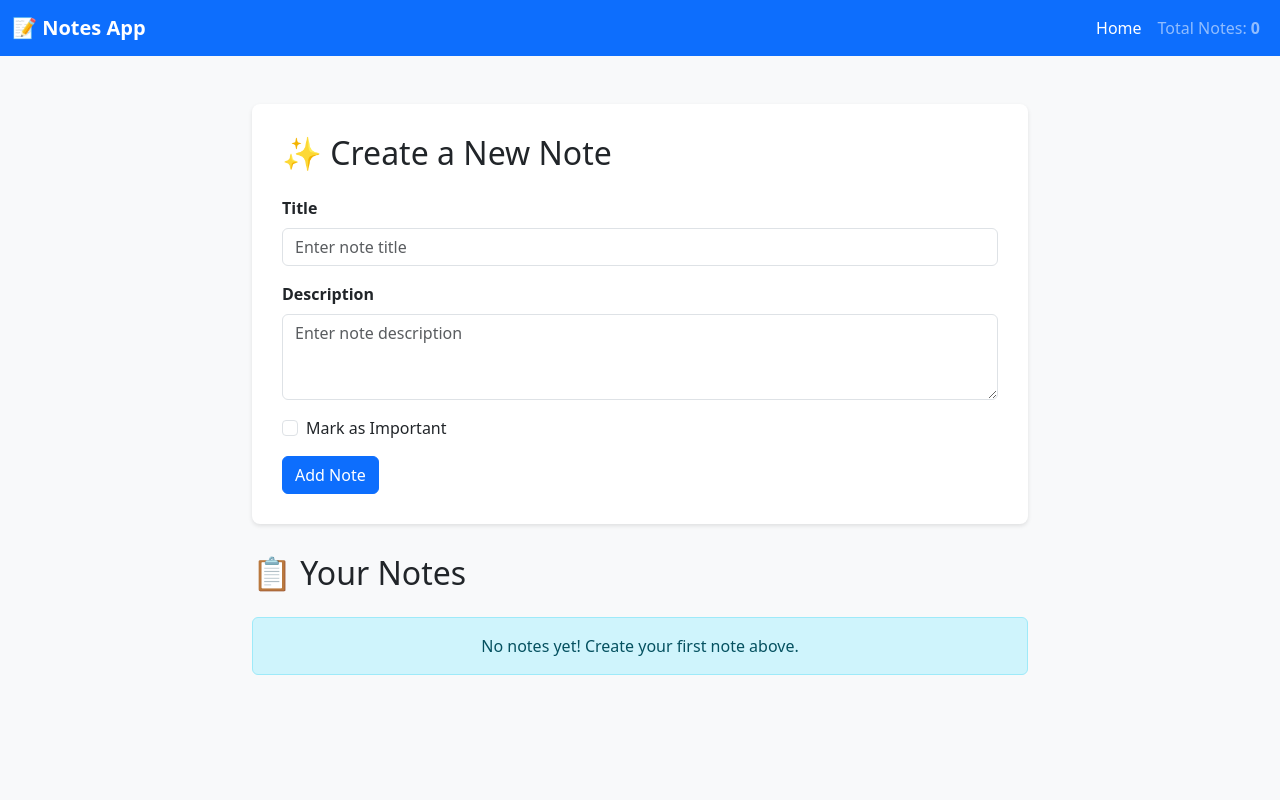
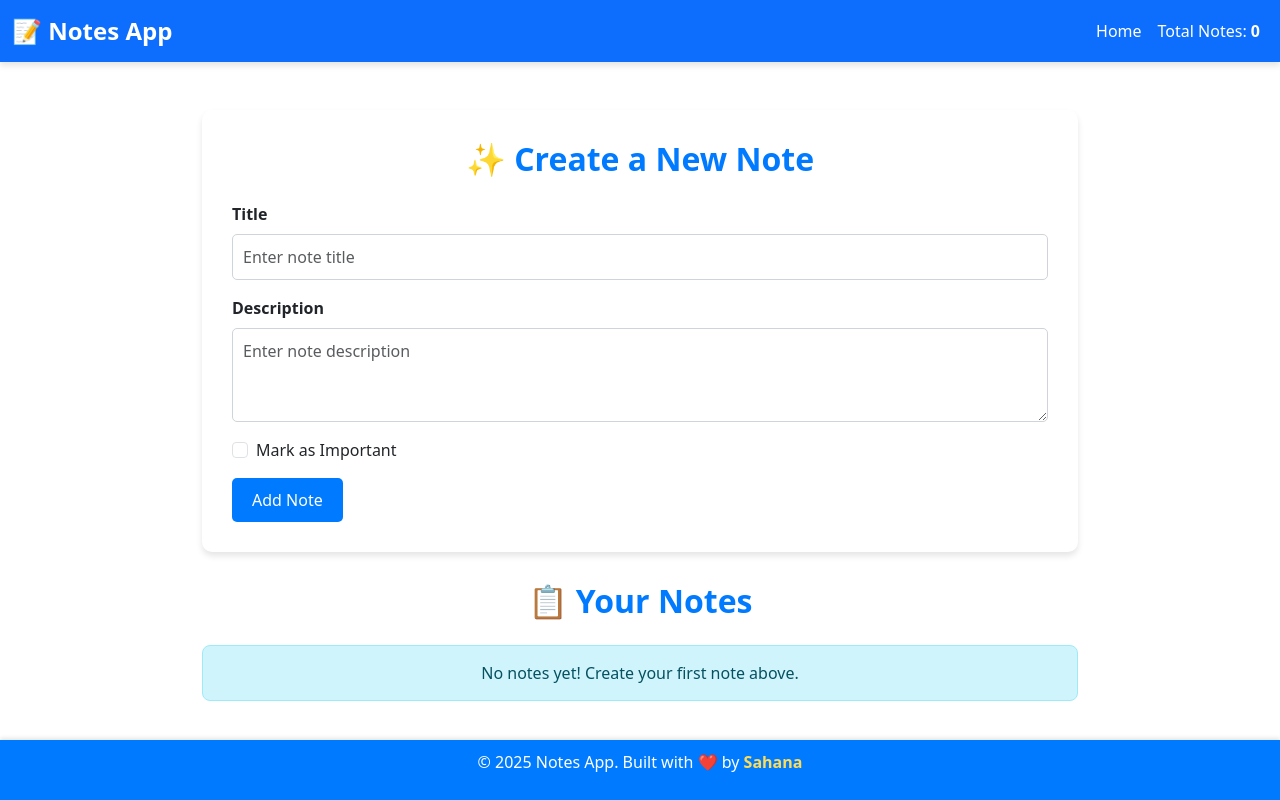
Before and after one commit to JosephJonathanFernandes/Notes-App, a FastAPI app: page / in a window 1280 px wide. Run offline with FastAPI, Linux system fonts and the light colour scheme; data that the repository does not hold is empty.

Commit message:
Enhanced UI/UX with modern design, animations, and footer. Refactored codebase for modularity.

```diff
--- a/index.py
+++ b/index.py
@@ -8,6 +8,7 @@ from fastapi import FastAPI
 from fastapi.staticfiles import StaticFiles
 from fastapi.middleware.cors import CORSMiddleware
 from dotenv import load_dotenv
+from contextlib import asynccontextmanager
 
 from routes.note import note
 
@@ -18,12 +19,21 @@ load_dotenv()
 APP_NAME = os.getenv("APP_NAME", "Notes App")
 DEBUG = os.getenv("DEBUG", "True").lower() == "true"
 
+@asynccontextmanager
+async def lifespan(app: FastAPI):
+    """Lifespan event handler for startup and shutdown."""
+    print(f"🚀 {APP_NAME} is starting up...")
+    print(f"📝 Debug mode: {DEBUG}")
+    yield
+    print(f"👋 {APP_NAME} is shutting down...")
+
 # Create FastAPI application
 app = FastAPI(
     title=APP_NAME,
     description="A modern notes application with FastAPI and MongoDB",
     version="1.0.0",
-    debug=DEBUG
+    debug=DEBUG,
+    lifespan=lifespan
 )
 
 # Add CORS middleware (configure according to your needs)
@@ -42,19 +52,6 @@ app.mount("/static", StaticFiles(directory="static"), name="static")
 app.include_router(note)
 
 
-@app.on_event("startup")
-async def startup_event():
-    """Application startup event handler."""
-    print(f"🚀 {APP_NAME} is starting up...")
-    print(f"📝 Debug mode: {DEBUG}")
-
-
-@app.on_event("shutdown")
-async def shutdown_event():
-    """Application shutdown event handler."""
-    print(f"👋 {APP_NAME} is shutting down...")
-
-
 if __name__ == "__main__":
     import uvicorn
 
--- a/model/note.py
+++ b/model/note.py
@@ -36,7 +36,7 @@ class Note(BaseModel):
         return v
 
     class Config:
-        schema_extra = {
+        json_schema_extra = {
             "example": {
                 "title": "Sample Note",
                 "description": "This is a sample note description",
--- a/requirements.txt
+++ b/requirements.txt
@@ -1,3 +1,5 @@
+
+
 fastapi==0.104.1
 uvicorn[standard]==0.24.0
 pymongo==4.6.0
--- a/routes/note.py
+++ b/routes/note.py
@@ -3,16 +3,15 @@
 This module defines all the API endpoints for note operations.
 """
 
-from typing import List
+from typing import List, Dict
 from fastapi import APIRouter, Request, HTTPException, status
 from fastapi.responses import HTMLResponse, RedirectResponse
 from fastapi.templating import Jinja2Templates
 from bson import ObjectId
 from bson.errors import InvalidId
 
-from model.note import Note
-from config.db import conn, DATABASE_NAME
-from schema.note import noteCreate, Notes
+from services.note_service import NoteService
+from utils.validation import validate_object_id
 
 # Initialize router
 note = APIRouter(
@@ -23,35 +22,16 @@ note = APIRouter(
 # Initialize Jinja2 templates
 templates = Jinja2Templates(directory="template")
 
-# Get database and collection references
-db = conn[DATABASE_NAME]
-notes_collection = db.notes
+# Service instance
+note_service = NoteService()
 
 
 @note.get("/", response_class=HTMLResponse)
 async def get_all_notes(request: Request):
-    """Retrieve and display all notes.
-
-    Args:
-        request: The incoming HTTP request
-
-    Returns:
-        HTML page with all notes
-    """
+    """Retrieve and display all notes."""
     try:
-        docs = notes_collection.find()
-        newDoc = []
-        for doc in docs:
-            newDoc.append({
-                "id": str(doc["_id"]),
-                "title": doc.get("title", ""),
-                "description": doc.get("description", ""),
-                "important": doc.get("important", False),
-            })
-        return templates.TemplateResponse(
-            "index.html",
-            {"request": request, "newDoc": newDoc}
-        )
+        notes = note_service.get_all_notes()
+        return templates.TemplateResponse("index.html", {"request": request, "newDoc": notes})
     except Exception as e:
         raise HTTPException(
             status_code=status.HTTP_500_INTERNAL_SERVER_ERROR,
@@ -61,30 +41,12 @@ async def get_all_notes(request: Request):
 
 @note.post("/")
 async def create_note(request: Request):
-    """Create a new note from form data.
-
-    Args:
-        request: The incoming HTTP request with form data
-
-    Returns:
-        Redirect to home page
-    """
+    """Create a new note from form data."""
     try:
         form = await request.form()
         formdict = dict(form)
-
-        # Convert checkbox value to boolean
         formdict["important"] = form.get("important") == "on"
-
-        # Insert note into database
-        result = notes_collection.insert_one(formdict)
-
-        if not result.inserted_id:
-            raise HTTPException(
-                status_code=status.HTTP_500_INTERNAL_SERVER_ERROR,
-                detail="Failed to create note"
-            )
-
+        note_service.create_note(formdict)
         return RedirectResponse(url="/", status_code=status.HTTP_303_SEE_OTHER)
     except Exception as e:
         raise HTTPException(
@@ -95,35 +57,10 @@ async def create_note(request: Request):
 
 @note.post("/del/{item_id}")
 async def delete_note(item_id: str):
-    """Delete a note by its ID.
-
-    Args:
-        item_id: The MongoDB ObjectId of the note to delete
-
-    Returns:
-        Redirect to home page
-
-    Raises:
-        HTTPException: If the note ID is invalid or deletion fails
-    """
+    """Delete a note by its ID."""
     try:
-        # Validate ObjectId
-        obj_id = ObjectId(item_id)
-    except InvalidId:
-        raise HTTPException(
-            status_code=status.HTTP_400_BAD_REQUEST,
-            detail="Invalid note ID format"
-        )
-
-    try:
-        result = notes_collection.delete_one({"_id": obj_id})
-
-        if result.deleted_count == 0:
-            raise HTTPException(
-                status_code=status.HTTP_404_NOT_FOUND,
-                detail="Note not found"
-            )
-
+        obj_id = validate_object_id(item_id)
+        note_service.delete_note_by_id(obj_id)
         return RedirectResponse(url="/", status_code=status.HTTP_303_SEE_OTHER)
     except HTTPException:
         raise
@@ -132,3 +69,19 @@ async def delete_note(item_id: str):
             status_code=status.HTTP_500_INTERNAL_SERVER_ERROR,
             detail=f"Error deleting note: {str(e)}"
         )
+
+
+@note.patch("/update/{item_id}")
+async def update_note(item_id: str, updated_fields: Dict):
+    """Update specific fields of a note by its ID."""
+    try:
+        obj_id = validate_object_id(item_id)
+        updated_note = note_service.update_note_by_id(obj_id, updated_fields)
+        return updated_note
+    except HTTPException:
+        raise
+    except Exception as e:
+        raise HTTPException(
+            status_code=status.HTTP_500_INTERNAL_SERVER_ERROR,
+            detail=f"Error updating note: {str(e)}"
+        )
--- /dev/null
+++ b/static/script.js
@@ -0,0 +1,21 @@
+document.addEventListener('DOMContentLoaded', () => {
+  const container = document.querySelector('.notes-container');
+  if (container) {
+    container.addEventListener('click', async (event) => {
+      const deleteButton = event.target.closest('.delete-button');
+      if (deleteButton) {
+        const itemId = deleteButton.dataset.noteId;
+        const response = await fetch(`/del/${itemId}`, {
+          method: 'POST',
+        });
+        if (response.ok) {
+          window.location.reload();
+        } else {
+          console.error('Failed to delete note');
+        }
+      }
+    });
+  } else {
+    console.error('Notes container element not found');
+  }
+});
--- a/static/style.css
+++ b/static/style.css
@@ -1 +1,177 @@
-css
+/* Updated CSS for browser compatibility */
+
+/* Replace -webkit-text-size-adjust with text-size-adjust */
+text-size-adjust: 100%;
+
+/* Add match-parent for Safari support */
+text-align: -webkit-match-parent;
+text-align: match-parent;
+
+/* Replace color-adjust with print-color-adjust */
+print-color-adjust: exact;
+
+/* Ensure correct property order */
+text-align: -webkit-match-parent;
+text-align: inherit;
+
+body {
+  background: linear-gradient(135deg, #f4f4f9, #e9ecef); /* Gradient background */
+  color: #333; /* Dark gray for better readability */
+  font-family: 'Roboto', sans-serif; /* Modern and clean font */
+  margin: 0;
+  padding: 0;
+}
+
+.navbar {
+  background-color: #007bff; /* Vibrant blue for a professional look */
+  color: white;
+  box-shadow: 0 4px 6px rgba(0, 0, 0, 0.1); /* Navbar shadow */
+}
+
+.navbar-brand {
+  font-weight: bold;
+  font-size: 1.5rem;
+}
+
+.nav-link {
+  color: white;
+  transition: color 0.3s;
+}
+
+.nav-link:hover {
+  color: #ffdd57; /* Bright yellow for hover effect */
+}
+
+.note-item {
+  background: #ffffff;
+  border-left: 5px solid #007bff; /* Accent color */
+  border-radius: 8px;
+  padding: 15px;
+  margin-bottom: 15px;
+  box-shadow: 0 2px 4px rgba(0, 0, 0, 0.1);
+  transition: transform 0.2s, box-shadow 0.2s;
+  animation: fadeIn 0.5s ease-in-out; /* Fade-in animation */
+}
+
+.note-item:hover {
+  transform: translateY(-2px);
+  box-shadow: 0 4px 8px rgba(0, 0, 0, 0.15);
+}
+
+.important-badge {
+  background-color: #dc3545;
+  color: white;
+  padding: 5px 10px;
+  border-radius: 12px;
+  font-size: 0.8rem;
+  margin-left: 8px;
+}
+
+.delete-button {
+  background-color: #dc3545;
+  color: white;
+  border: none;
+  padding: 8px 15px;
+  border-radius: 5px;
+  cursor: pointer;
+  transition: background-color 0.3s;
+}
+
+.delete-button:hover {
+  background-color: #b02a37;
+}
+
+.notes-container {
+  max-width: 900px;
+  margin: 20px auto;
+}
+
+.form-container {
+  background: #ffffff; /* White for contrast */
+  border-radius: 10px;
+  padding: 30px;
+  box-shadow: 0 4px 6px rgba(0, 0, 0, 0.1);
+  margin-bottom: 30px;
+}
+
+/* Form heading */
+.form-container h2 {
+  color: #007bff;
+  font-weight: bold;
+  text-align: center;
+  margin-bottom: 20px;
+}
+
+/* Input fields */
+.form-control {
+  border: 1px solid #ced4da;
+  border-radius: 5px;
+  padding: 10px;
+}
+
+.form-control:focus {
+  border-color: #007bff;
+  box-shadow: 0 0 5px rgba(0, 123, 255, 0.5);
+}
+
+/* Buttons */
+.btn-primary {
+  background-color: #007bff;
+  border: none;
+  padding: 10px 20px;
+  border-radius: 5px;
+  transition: background-color 0.3s;
+}
+
+.btn-primary:hover {
+  background-color: #0056b3;
+}
+
+/* Notes list heading */
+.notes-list h2 {
+  color: #007bff;
+  font-weight: bold;
+  text-align: center;
+  margin-bottom: 20px;
+}
+
+/* Alert styling */
+.alert {
+  border-radius: 8px;
+  font-size: 1rem;
+  padding: 15px;
+}
+
+/* Add animations */
+@keyframes fadeIn {
+  from {
+    opacity: 0;
+    transform: translateY(10px);
+  }
+  to {
+    opacity: 1;
+    transform: translateY(0);
+  }
+}
+
+/* Footer styling */
+footer {
+  background-color: #007bff;
+  color: white;
+  text-align: center;
+  padding: 10px 0;
+  position: fixed;
+  bottom: 0;
+  width: 100%;
+  box-shadow: 0 -2px 4px rgba(0, 0, 0, 0.1);
+}
+
+footer a {
+  color: #ffdd57;
+  text-decoration: none;
+  font-weight: bold;
+}
+
+footer a:hover {
+  text-decoration: underline;
+}
--- a/template/index.html
+++ b/template/index.html
@@ -8,55 +8,7 @@
     <title>Notes App - Your Personal Note Manager</title>
     <link href="https://cdn.jsdelivr.net/npm/bootstrap@5.3.7/dist/css/bootstrap.min.css" rel="stylesheet" integrity="sha384-LN+7fdVzj6u52u30Kp6M/trliBMCMKTyK833zpbD+pXdCLuTusPj697FH4R/5mcr" crossorigin="anonymous">
     <link rel="stylesheet" href="/static/style.css">
-    <style>
-      body {
-        background-color: #f8f9fa;
-        min-height: 100vh;
-      }
-      .note-item {
-        background: white;
-        border-radius: 8px;
-        padding: 15px;
-        margin-bottom: 15px;
-        box-shadow: 0 2px 4px rgba(0,0,0,0.1);
-        transition: transform 0.2s, box-shadow 0.2s;
-      }
-      .note-item:hover {
-        transform: translateY(-2px);
-        box-shadow: 0 4px 8px rgba(0,0,0,0.15);
-      }
-      .important-badge {
-        background-color: #dc3545;
-        color: white;
-        padding: 2px 8px;
-        border-radius: 12px;
-        font-size: 0.75rem;
-        margin-left: 8px;
-      }
-      .delete-button {
-        background-color: #dc3545;
-        color: white;
-        border: none;
-        padding: 5px 15px;
-        border-radius: 5px;
-        cursor: pointer;
-        transition: background-color 0.2s;
-      }
-      .delete-button:hover {
-        background-color: #c82333;
-      }
-      .notes-container {
-        max-width: 800px;
-        margin: 0 auto;
-      }
-      .form-container {
-        background: white;
-        border-radius: 8px;
-        padding: 30px;
-        box-shadow: 0 2px 4px rgba(0,0,0,0.1);
-        margin-bottom: 30px;
-      }
-    </style>
+    <script src="/static/script.js" defer></script>
   </head>
   <body>
     <nav class="navbar navbar-expand-lg navbar-dark bg-primary">
@@ -127,24 +79,9 @@
         {% endif %}
       </div>
     </div>
+    <footer>
+      <p>© 2025 Notes App. Built with ❤️ by <a href="https://github.com/joseph">Sahana</a></p>
+    </footer>
     <script src="https://cdn.jsdelivr.net/npm/bootstrap@5.3.7/dist/js/bootstrap.bundle.min.js" integrity="sha384-ndDqU0Gzau9qJ1lfW4pNLlhNTkCfHzAVBReH9diLvGRem5+R9g2FzA8ZGN954O5Q" crossorigin="anonymous"></script>
-    <script>
-      document.addEventListener('DOMContentLoaded',()=>{
-        const container=document.querySelector('.container2')
-       container.addEventListener('click',async(event)=>{
-        const Delebutton=event.target.closest('.delete-button')
-
-        if(Delebutton){
-          const itemId = Delebutton.dataset.noteId;
-           const response = await fetch(`/del/${itemId}`, { // Use the passed itemId here
-                            method: 'POST' // Specify the HTTP method
-                        });
-        }
-       })
-      })
-
-
-
-    </script>
   </body>
 </html>
```
Also changed, not shown: CONTRIBUTING.md (+10 -0 lines), services/note_service.py (added, +43 -0 lines), setup.py (+40 -30 lines), utils/validation.py (added, +25 -0 lines), README.md.
